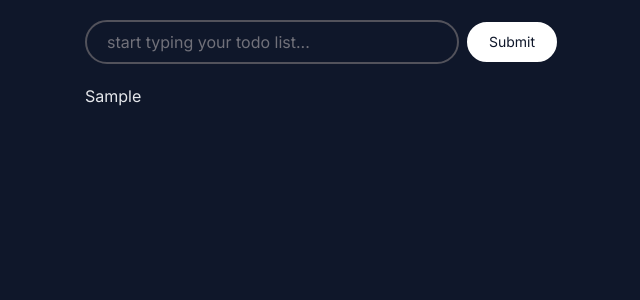
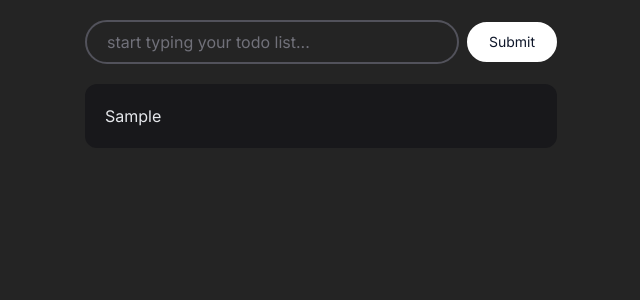
Before and after one commit to choiruladamm/typescript-todos, a React (Vite) app: page / in a window 1280 px wide. Both pictures are taken after typing "Sample" into the empty fields and a click on the button "Submit". Shown: the top 300 px of the page, without its empty margins (319-959 px from the left). Built offline with nearby package versions, Linux system fonts and the light colour scheme.

Commit message:
Add TodoItem Component

```diff
--- /dev/null
+++ b/src/components/TodoItem.tsx
@@ -0,0 +1,26 @@
+import { motion } from 'framer-motion'
+import { Todo } from '../context/TodoContext'
+import cn from 'classnames'
+
+export const TodoItem = (props: { todo: Todo }) => {
+  const { todo } = props
+
+  return (
+    <motion.li
+      layout
+      className={cn(
+        `p-5 rounded-xl bg-zinc-900`,
+        todo.status === 'completed' && 'bg-opacity-50 text-zinc-500',
+      )}
+    >
+      <motion.span
+        layout
+        style={{
+          textDecoration: todo.status === 'completed' ? 'line-through' : 'none',
+        }}
+      >
+        {todo.text}
+      </motion.span>
+    </motion.li>
+  )
+}
--- a/src/components/TodoList.tsx
+++ b/src/components/TodoList.tsx
@@ -1,3 +1,5 @@
+import { motion } from "framer-motion";
+import { TodoItem } from './TodoItem'
 import { useTodo } from '../context/useTodo'
 import { SiStarship } from 'react-icons/si'
 
@@ -16,10 +18,10 @@ export const TodoList = () => {
   }
 
   return (
-    <ul className="grid max-w-lg gap-2 px-5 m-auto">
+    <motion.ul className="grid max-w-lg gap-2 px-5 m-auto">
       {todos.map(todo => (
-        <li key={todo.id}>{todo.text}</li>
+        <TodoItem key={todo.id} todo={todo} />
       ))}
-    </ul>
+    </motion.ul>
   )
 }
--- a/src/components/index.ts
+++ b/src/components/index.ts
@@ -1,2 +1,3 @@
 export { AddTodo } from './AddTodo'
 export { TodoList } from './TodoList'
+export { TodoItem } from "./TodoItem";
--- a/src/index.css
+++ b/src/index.css
@@ -5,6 +5,6 @@
 @tailwind utilities;
 
 body {
-  @apply text-gray-200 bg-slate-900;
+  @apply text-gray-200 bg-dark-900;
   @apply font-[inter]
 }
```
